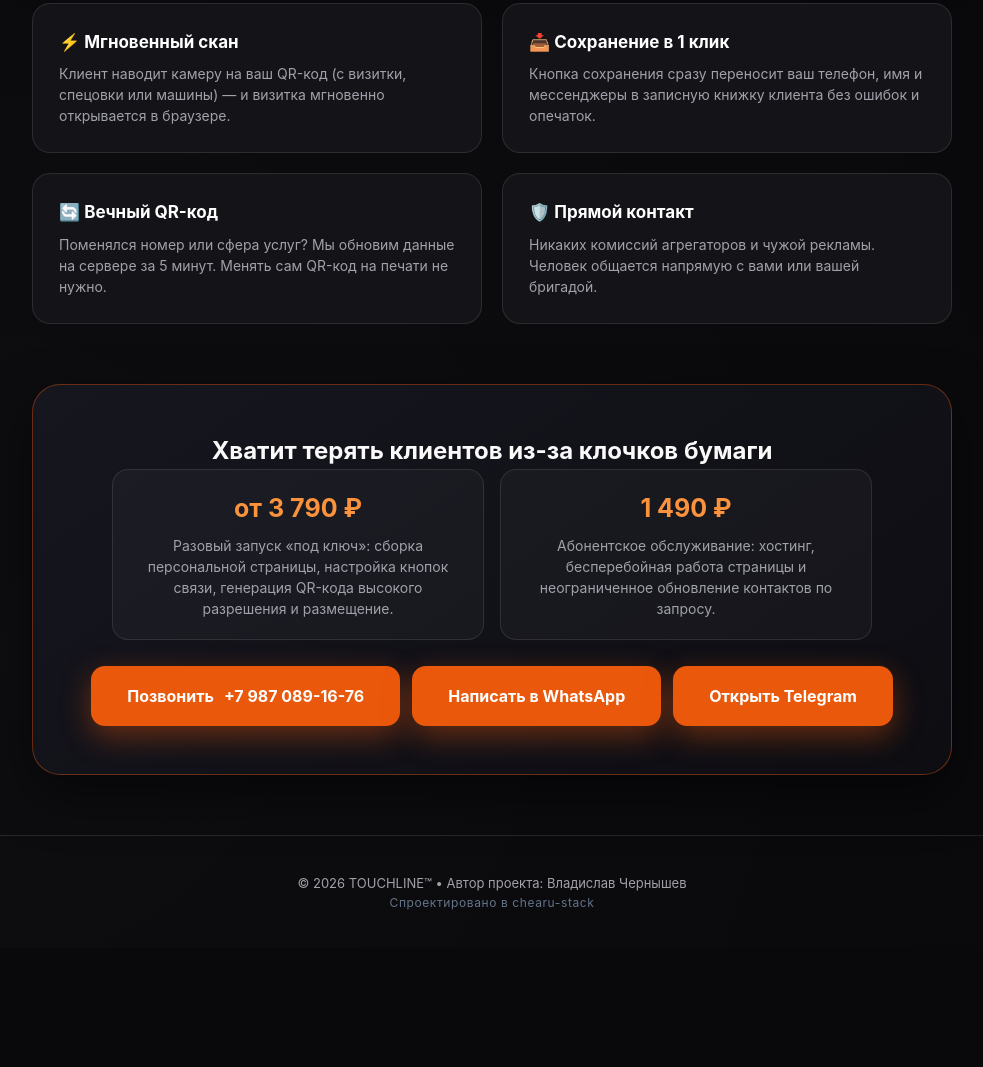
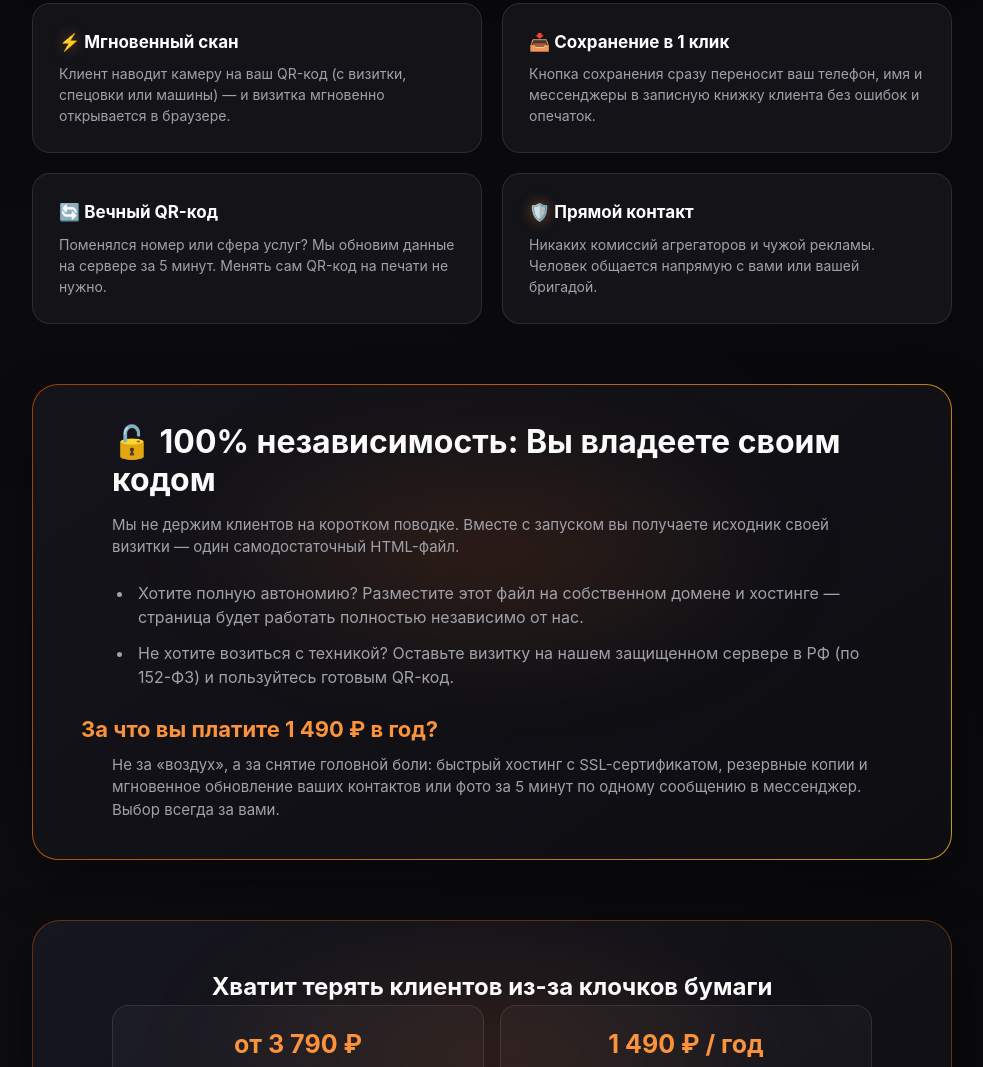
Before and after one commit to chearu-stack/touchline, a plain HTML site: page index.html in a window 1280 px wide. Shown: the part 2029-3096 px from the top of the page, without its empty margins (148-1131 px from the left). Before the commit the page ends 2977 px from the top, so only its background shows below. Drawn offline with Linux system fonts and the light colour scheme.

Commit message:
Add code ownership section and visual accents

```diff
--- a/index.html
+++ b/index.html
@@ -84,7 +84,7 @@
     <!-- ПРЕИМУЩЕСТВА -->
     <div class="details-grid">
       <div class="detail-card">
-        <h3>⚡ Мгновенный скан</h3>
+        <h3><span class="detail-icon" aria-hidden="true">⚡</span> Мгновенный скан</h3>
         <p>Клиент наводит камеру на ваш QR-код (с визитки, спецовки или машины) — и визитка мгновенно открывается в браузере.</p>
       </div>
       <div class="detail-card">
@@ -96,17 +96,28 @@
         <p>Поменялся номер или сфера услуг? Мы обновим данные на сервере за 5 минут. Менять сам QR-код на печати не нужно.</p>
       </div>
       <div class="detail-card">
-        <h3>🛡️ Прямой контакт</h3>
+        <h3><span class="detail-icon" aria-hidden="true">🛡️</span> Прямой контакт</h3>
         <p>Никаких комиссий агрегаторов и чужой рекламы. Человек общается напрямую с вами или вашей бригадой.</p>
       </div>
     </div>
+
+    <section class="ownership-box" aria-labelledby="ownership-title">
+      <h2 id="ownership-title">🔓 100% независимость: Вы владеете своим кодом</h2>
+      <p class="ownership-intro">Мы не держим клиентов на коротком поводке. Вместе с запуском вы получаете исходник своей визитки — один самодостаточный HTML-файл.</p>
+      <ul class="ownership-list">
+        <li>Хотите полную автономию? Разместите этот файл на собственном домене и хостинге — страница будет работать полностью независимо от нас.</li>
+        <li>Не хотите возиться с техникой? Оставьте визитку на нашем защищенном сервере в РФ (по 152-ФЗ) и пользуйтесь готовым QR-код.</li>
+      </ul>
+      <h3>За что вы платите 1 490 ₽ в год?</h3>
+      <p class="ownership-outro">Не за «воздух», а за снятие головной боли: быстрый хостинг с SSL-сертификатом, резервные копии и мгновенное обновление ваших контактов или фото за 5 минут по одному сообщению в мессенджер. Выбор всегда за вами.</p>
+    </section>
 
     <!-- БЛОК С ЦЕНОЙ -->
     <section class="price-box">
       <h2>Хватит терять клиентов из-за клочков бумаги</h2>
       <div class="price-options">
         <div class="price-option"><strong>от 3 790 ₽</strong><p>Разовый запуск «под ключ»: сборка персональной страницы, настройка кнопок связи, генерация QR-кода высокого разрешения и размещение.</p></div>
-        <div class="price-option"><strong>1 490 ₽</strong><p>Абонентское обслуживание: хостинг, бесперебойная работа страницы и неограниченное обновление контактов по запросу.</p></div>
+        <div class="price-option"><strong>1 490 ₽ / год</strong><p>Абонентское обслуживание: хостинг, бесперебойная работа страницы и неограниченное обновление контактов по запросу.</p></div>
       </div>
       <div class="order-links">
         <a href="tel:+79870891676" class="btn-main"><span>Позвонить</span><span>+7 987 089-16-76</span></a>
--- a/style.css
+++ b/style.css
@@ -924,3 +924,107 @@
 
 body.system-page .compare-head-negative { color: var(--danger); }
 body.system-page .compare-head-positive { color: var(--success); }
+/* TOUCHLINE landing: ownership highlight and warm interaction accents */
+body:not(.system-page) .ownership-box,
+body:not(.system-page) .price-box {
+  position: relative;
+  isolation: isolate;
+  overflow: hidden;
+}
+
+body:not(.system-page) .ownership-box {
+  margin: 0 0 60px;
+  padding: 38px clamp(20px, 5vw, 48px);
+  border: 1px solid transparent;
+  border-radius: 26px;
+  background:
+    linear-gradient(145deg, #15141a 0%, #0d0d12 100%) padding-box,
+    linear-gradient(125deg, rgba(194, 65, 12, 0.85), rgba(251, 191, 36, 0.78)) border-box;
+  box-shadow: 0 20px 50px rgba(0, 0, 0, 0.38);
+}
+
+body:not(.system-page) .ownership-box::before,
+body:not(.system-page) .price-box::before {
+  content: "";
+  position: absolute;
+  z-index: 0;
+  width: min(76vw, 620px);
+  height: 260px;
+  left: 50%;
+  top: 35%;
+  transform: translate(-50%, -50%);
+  border-radius: 50%;
+  background: radial-gradient(ellipse, rgba(234, 88, 12, 0.16) 0%, rgba(251, 146, 60, 0.07) 38%, transparent 72%);
+  filter: blur(48px);
+  pointer-events: none;
+}
+
+body:not(.system-page) .ownership-box > *,
+body:not(.system-page) .price-box > * {
+  position: relative;
+  z-index: 1;
+}
+
+body:not(.system-page) .ownership-box h2 {
+  margin: 0 auto 14px;
+  max-width: 760px;
+  font-size: clamp(23px, 3.5vw, 32px);
+  line-height: 1.2;
+}
+
+body:not(.system-page) .ownership-intro,
+body:not(.system-page) .ownership-outro {
+  max-width: 760px;
+  margin: 0 auto;
+  color: var(--text-muted);
+  font-size: 15px;
+}
+
+body:not(.system-page) .ownership-list {
+  display: grid;
+  gap: 12px;
+  max-width: 760px;
+  margin: 22px auto 24px;
+  padding-left: 22px;
+  color: var(--text-muted);
+  text-align: left;
+}
+
+body:not(.system-page) .ownership-list li {
+  padding-left: 4px;
+  overflow-wrap: anywhere;
+}
+
+body:not(.system-page) .ownership-box h3 {
+  margin: 0 auto 8px;
+  color: #fb923c;
+  font-size: clamp(18px, 2.5vw, 22px);
+}
+
+body:not(.system-page) .detail-icon {
+  color: #fb923c;
+  filter: drop-shadow(0 0 7px rgba(251, 146, 60, 0.48));
+}
+
+body:not(.system-page) .order-links .btn-main {
+  background: linear-gradient(180deg, #fb923c 0%, #ea580c 58%, #c2410c 100%);
+  box-shadow: 0 8px 24px rgba(234, 88, 12, 0.24), 0 13px 28px -14px rgba(251, 146, 60, 0.72);
+}
+
+body:not(.system-page) .order-links .btn-main:hover {
+  background: linear-gradient(180deg, #fdba74 0%, #f97316 55%, #c2410c 100%);
+  box-shadow: 0 10px 28px rgba(234, 88, 12, 0.34), 0 16px 32px -13px rgba(251, 146, 60, 0.82);
+}
+
+@media (max-width: 480px) {
+  body:not(.system-page) .ownership-box {
+    margin-bottom: 42px;
+    padding: 28px 18px;
+    border-radius: 22px;
+  }
+
+  body:not(.system-page) .ownership-list {
+    padding-left: 20px;
+    font-size: 14px;
+  }
+}
```
